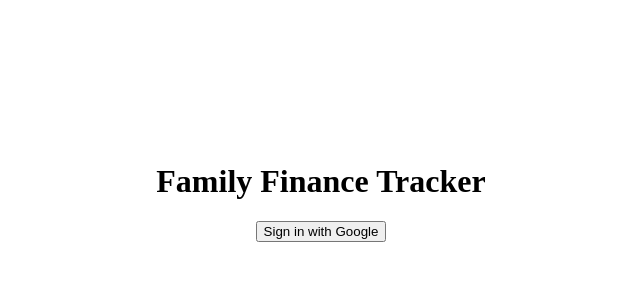
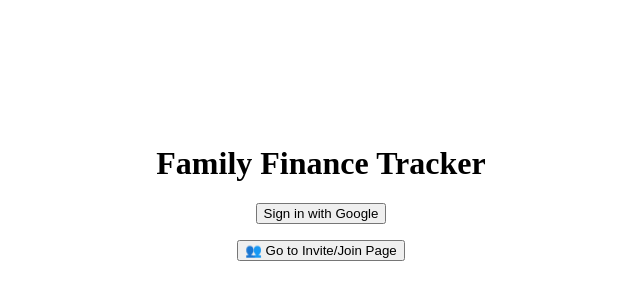
Before and after one commit to rishavgoel95/family-finance-tracker, a Next.js app: page / in a window 1280 px wide. Shown: the part 216-516 px from the top of the page, without its empty margins (319-959 px from the left). Built offline with nearby package versions, Linux system fonts and the light colour scheme; no server answers.

Commit message:
Update index.tsx

```diff
--- a/pages/index.tsx
+++ b/pages/index.tsx
@@ -1,6 +1,7 @@
 import { useEffect } from 'react';
 import { supabase } from '../lib/supabase';
 import { useRouter } from 'next/router';
+import Link from 'next/link';
 
 export default function Home() {
   const router = useRouter();
@@ -17,15 +18,16 @@ export default function Home() {
   }, []);
 
   const handleLogin = async () => {
-    await supabase.auth.signInWithOAuth({
-      provider: 'google',
-    });
+    await supabase.auth.signInWithOAuth({ provider: 'google' });
   };
 
   return (
-    <div style={{display: 'flex', alignItems: 'center', justifyContent: 'center', height: '100vh', flexDirection: 'column'}}>
+    <div style={{ display: 'flex', alignItems: 'center', justifyContent: 'center', height: '100vh', flexDirection: 'column' }}>
       <h1>Family Finance Tracker</h1>
-      <button onClick={handleLogin}>Sign in with Google</button>
+      <button onClick={handleLogin} style={{ marginBottom: '1rem' }}>Sign in with Google</button>
+      <Link href="/invite">
+        <button>👥 Go to Invite/Join Page</button>
+      </Link>
     </div>
   );
 }
```
